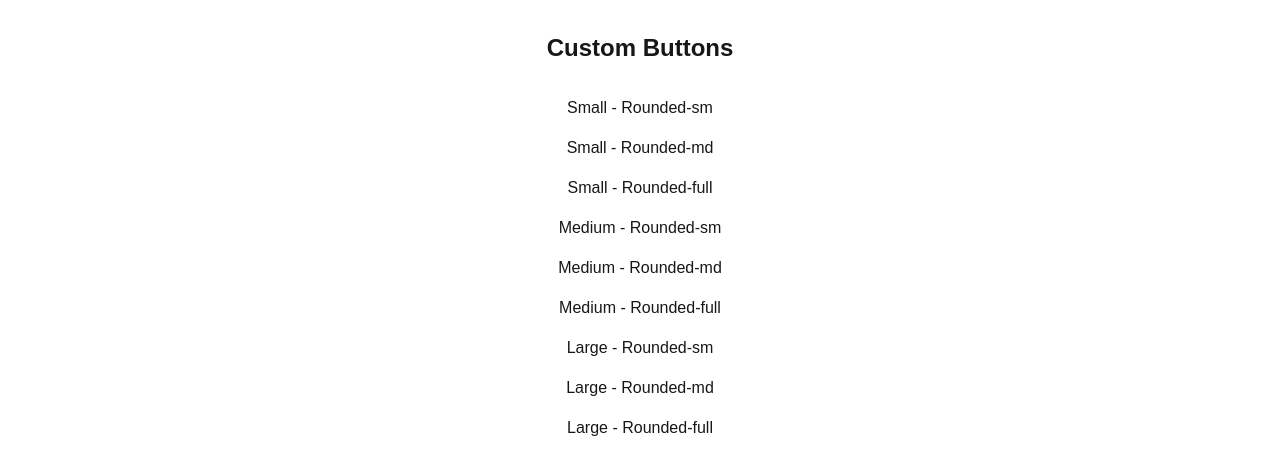
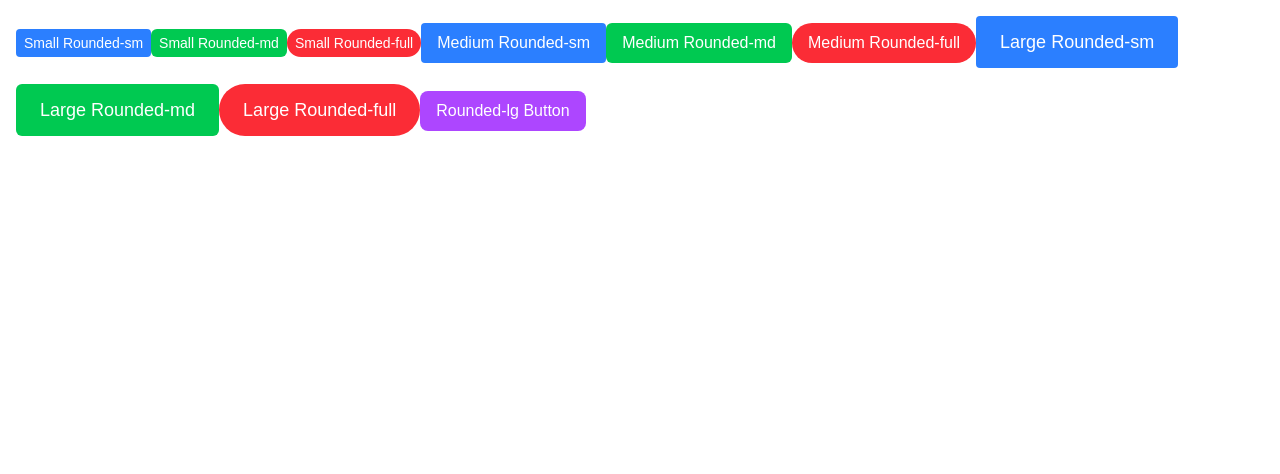
Before and after one commit to Mwesh-F/alx-project-0x00-setup, a Next.js app in the folder alx-project-0x00/: page /landing in a window 1280 px wide. Shown: the top 474 px of the page. Built offline with nearby package versions, Linux system fonts and the light colour scheme.

Commit message:
Update landing.tsx

```diff
--- a/alx-project-0x00/pages/landing.tsx
+++ b/alx-project-0x00/pages/landing.tsx
@@ -1,25 +1,26 @@
 import React from 'react';
-import Button from '../components/Button';
+import Button from '@/components/Button';
 
 const LandingPage = () => {
   return (
-    <div className="flex flex-col items-center gap-4 p-8">
-      <h1 className="text-2xl font-bold mb-4">Custom Buttons</h1>
-
+    <div className="space-y-4 p-4">
       {/* Small buttons */}
-      <Button title="Small - Rounded-sm" className="text-sm rounded-sm" />
-      <Button title="Small - Rounded-md" className="text-sm rounded-md" />
-      <Button title="Small - Rounded-full" className="text-sm rounded-full" />
+      <Button title="Small Rounded-sm" styles="text-sm px-2 py-1 rounded-sm bg-blue-500 text-white" />
+      <Button title="Small Rounded-md" styles="text-sm px-2 py-1 rounded-md bg-green-500 text-white" />
+      <Button title="Small Rounded-full" styles="text-sm px-2 py-1 rounded-full bg-red-500 text-white" />
 
       {/* Medium buttons */}
-      <Button title="Medium - Rounded-sm" className="text-base rounded-sm" />
-      <Button title="Medium - Rounded-md" className="text-base rounded-md" />
-      <Button title="Medium - Rounded-full" className="text-base rounded-full" />
+      <Button title="Medium Rounded-sm" styles="text-base px-4 py-2 rounded-sm bg-blue-500 text-white" />
+      <Button title="Medium Rounded-md" styles="text-base px-4 py-2 rounded-md bg-green-500 text-white" />
+      <Button title="Medium Rounded-full" styles="text-base px-4 py-2 rounded-full bg-red-500 text-white" />
 
       {/* Large buttons */}
-      <Button title="Large - Rounded-sm" className="text-lg rounded-sm px-6 py-3" />
-      <Button title="Large - Rounded-md" className="text-lg rounded-md px-6 py-3" />
-      <Button title="Large - Rounded-full" className="text-lg rounded-full px-6 py-3" />
+      <Button title="Large Rounded-sm" styles="text-lg px-6 py-3 rounded-sm bg-blue-500 text-white" />
+      <Button title="Large Rounded-md" styles="text-lg px-6 py-3 rounded-md bg-green-500 text-white" />
+      <Button title="Large Rounded-full" styles="text-lg px-6 py-3 rounded-full bg-red-500 text-white" />
+
+      {/* Extra check: Rounded-lg button */}
+      <Button title="Rounded-lg Button" styles="text-base px-4 py-2 rounded-lg bg-purple-500 text-white" />
     </div>
   );
 };
```
